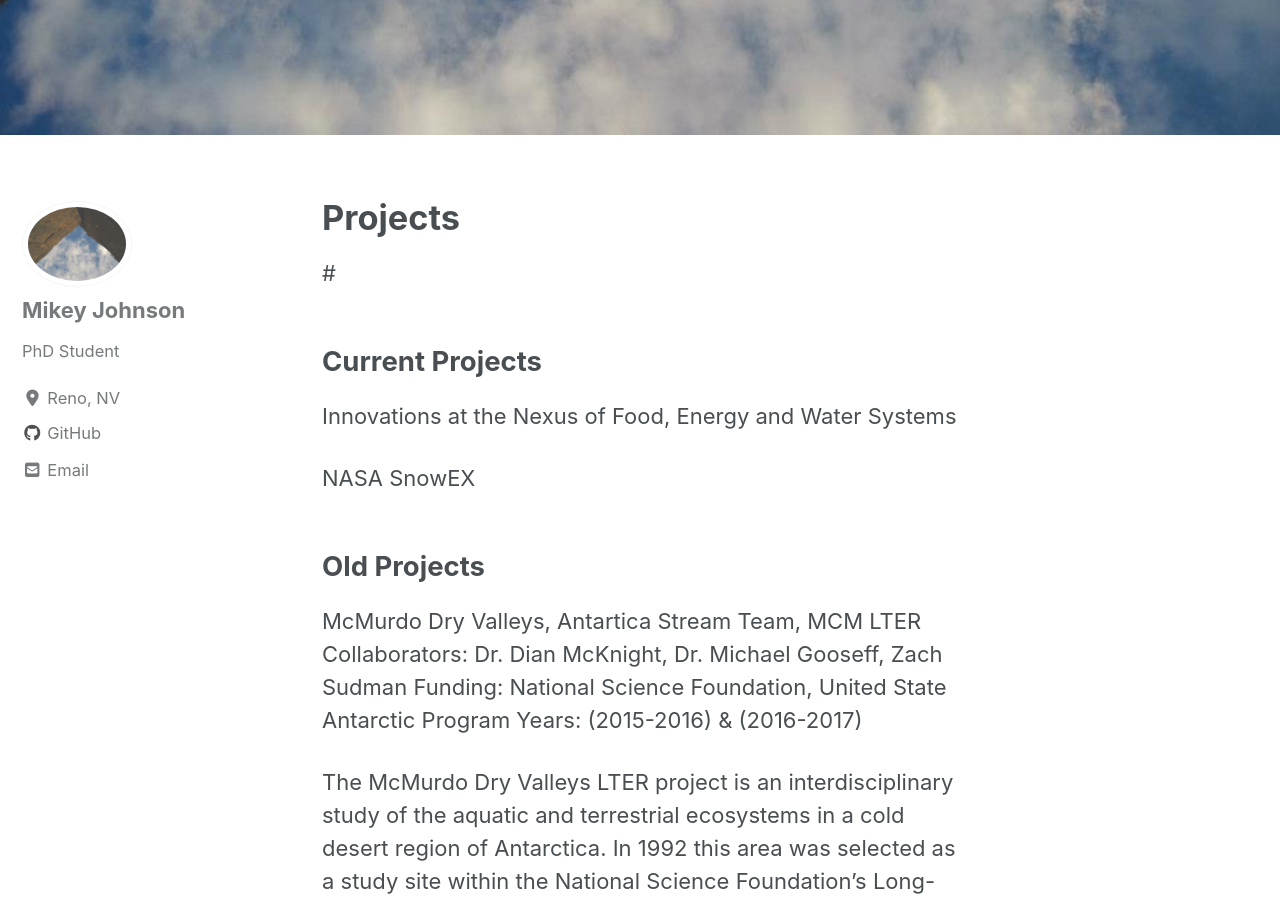
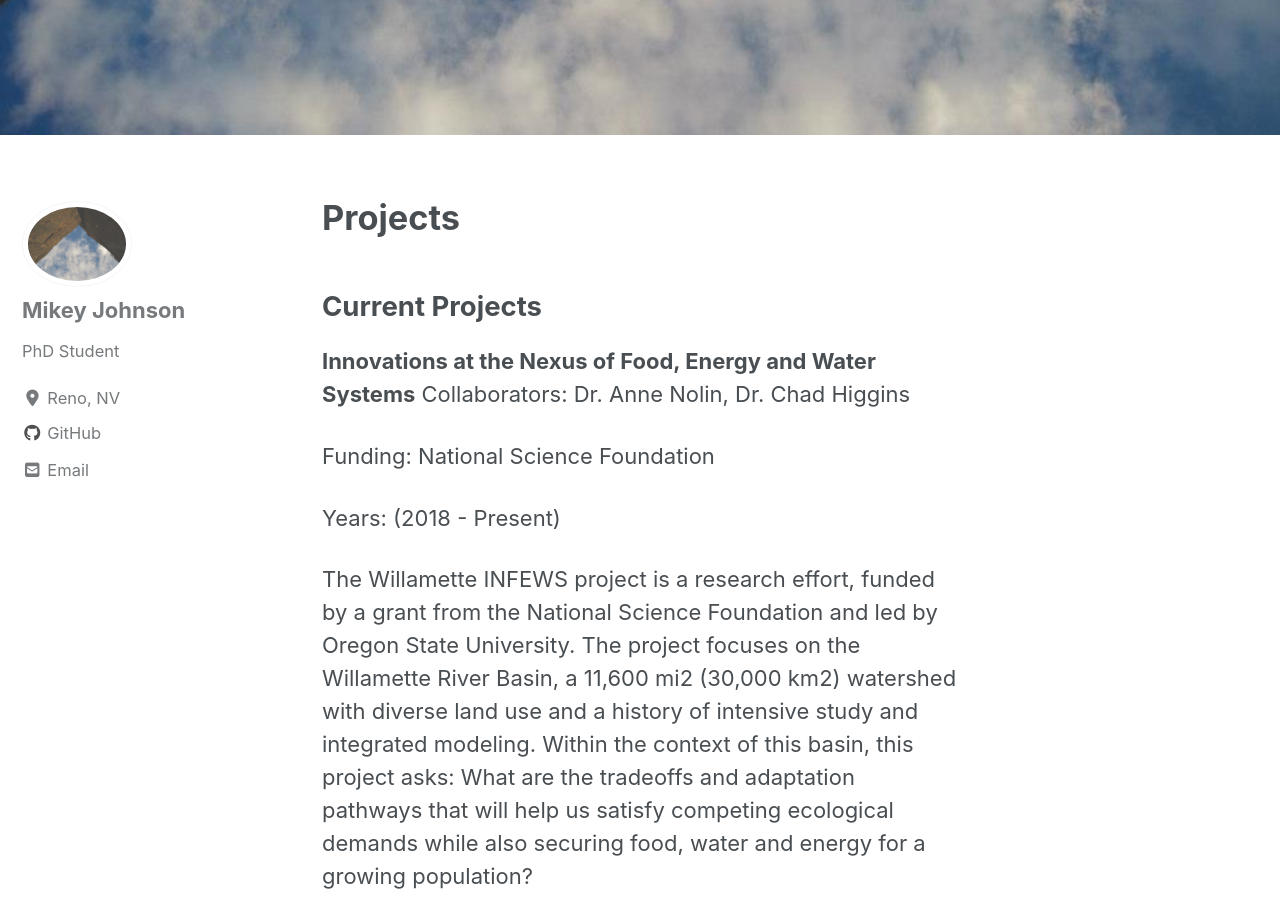
Before and after one commit to aig0216/AlexSnowHydro.github.io, a Jekyll site: the page built from _pages/projects.md, in a window 1280 px wide and 900 px high, scrolled down 914 px. Built offline with Jekyll 4.4.1, drawn with Linux system fonts in a browser that asks for light colours; cached includes are drawn as plain includes; nearby versions of some CDN libraries; some of the changed text lies outside the part shown.

Commit message:
Add files via upload

```diff
--- a/_pages/projects.md
+++ b/_pages/projects.md
@@ -6,19 +6,38 @@ author_profile: true
 header:
   image: "/images/skypick.jpg"
 ---
-#
+
 ## Current Projects
 
-Innovations at the Nexus of Food, Energy and Water Systems
+**Innovations at the Nexus of Food, Energy and Water Systems**
+Collaborators: Dr. Anne Nolin, Dr. Chad Higgins
 
-NASA SnowEX
+Funding: National Science Foundation
 
+Years: (2018 - Present)
+
+The Willamette INFEWS project is a research effort, funded by a grant from the National Science Foundation and led by Oregon State University.  The project focuses on the Willamette River Basin, a 11,600 mi2 (30,000 km2) watershed with diverse land use and a history of intensive study and integrated modeling.  Within the context of this basin, this project asks: What are the tradeoffs and adaptation pathways that will help us satisfy competing ecological demands while also securing food, water and energy for a growing population?
+
+[Willamette INFEWS](infews.org)
+
+**NASA SnowEx**
+Collaborators: Dr. Anne Nolin
+
+Funding: NASA Terrestrial Hydrology Program
+
+Years: (2019 - Present)
+
+SnowEx is a five year program initiated and funded by NASA THP to address the most important gaps in snow remote sensing knowledge. It focuses on airborne campaigns and field work, and on comparing the various sensing technologies, from the mature to the more experimental, in globally-representative types of snow. The goal is to address the most important gaps in our snow remote sensing knowledge, and thus lay the groundwork for a future snow satellite mission.
+
+[NASA SnowEx](https://snow.nasa.gov/campaigns/snowex)
 
 ## Old Projects
 
-McMurdo Dry Valleys, Antartica Stream Team, MCM LTER
+**McMurdo Dry Valleys, Antartica Stream Team, MCM LTER**
 Collaborators: Dr. Dian McKnight, Dr. Michael Gooseff, Zach Sudman
+
 Funding: National Science Foundation, United State Antarctic Program
+
 Years: (2015-2016) & (2016-2017)
 
 The McMurdo Dry Valleys LTER project is an interdisciplinary study of the aquatic and terrestrial ecosystems in a cold desert region of Antarctica. In 1992 this area was selected as a study site within the National Science Foundation's Long-term Ecological Research (LTER) Program.
```
